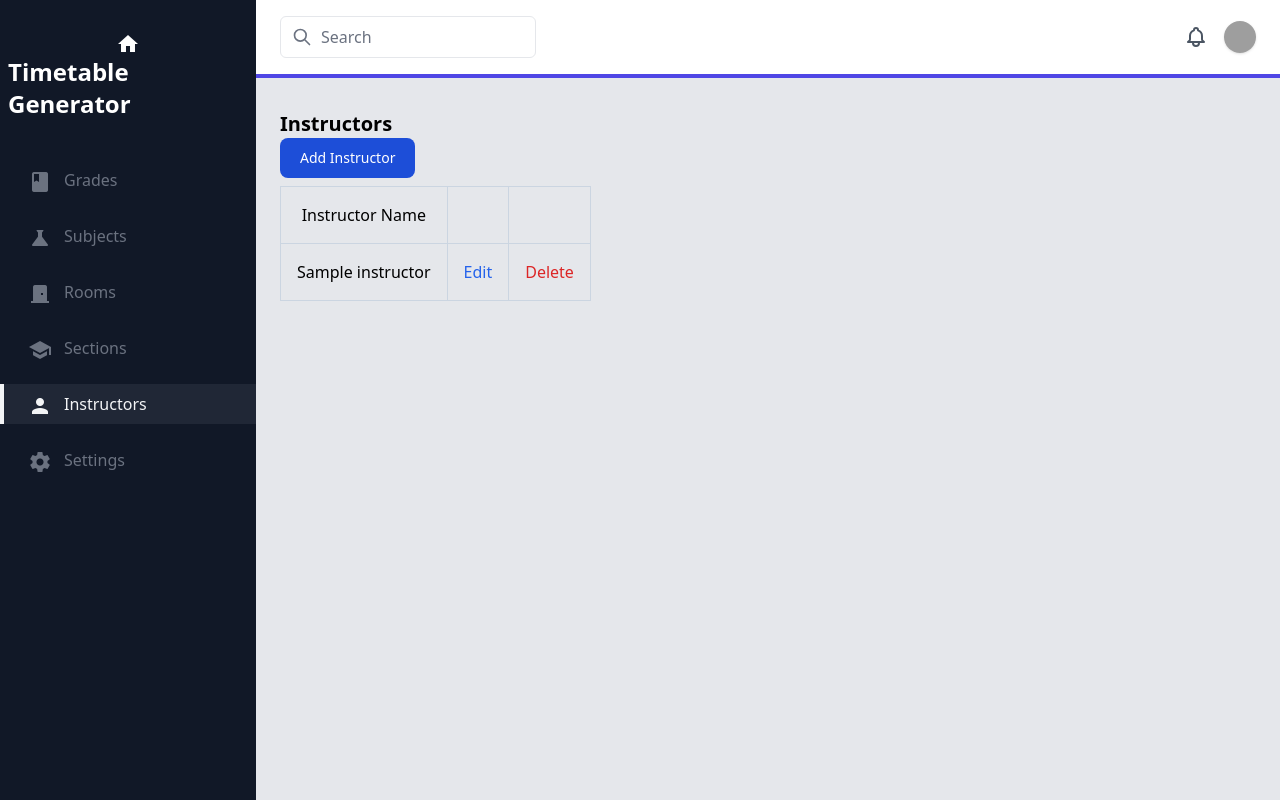
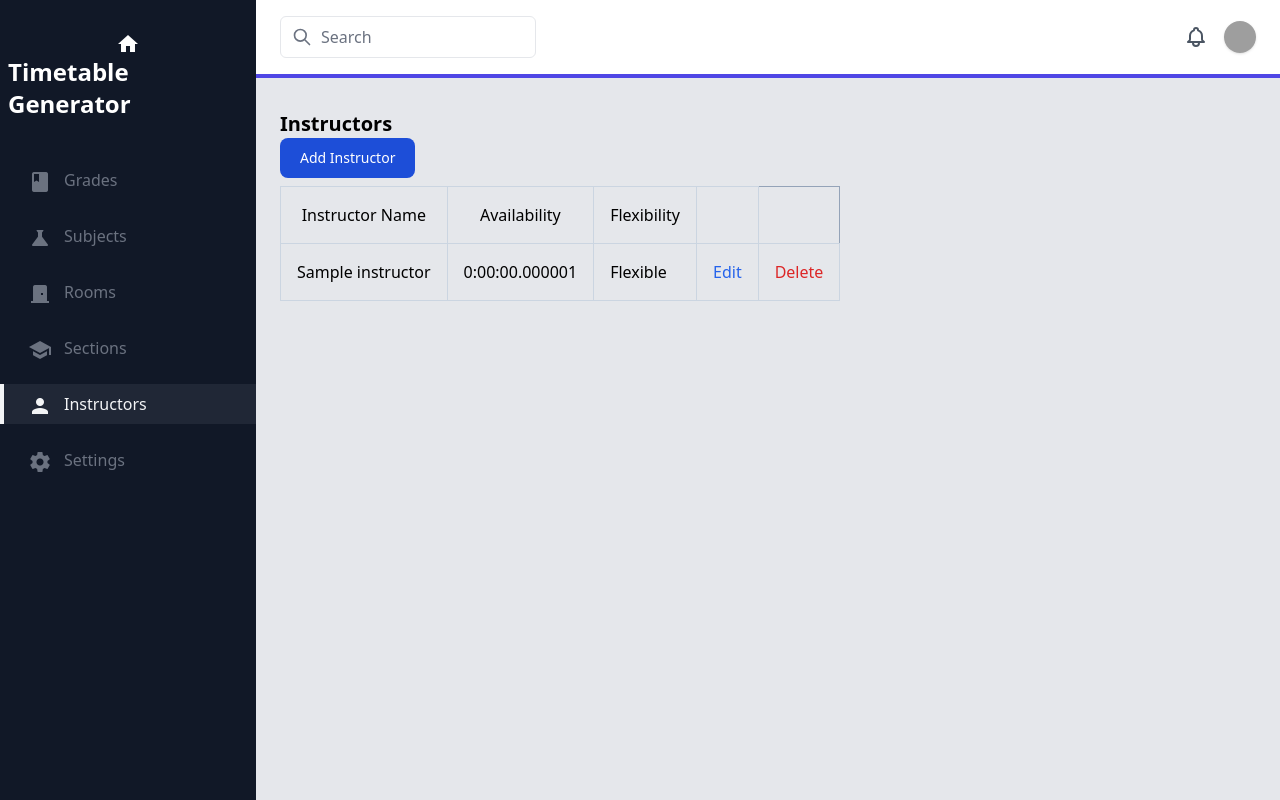
Before and after one commit to nebiyuelias1/automated-timetable-generator, a Django app: page /instructors/ in a window 1280 px wide. Run offline with Django 3.2, Linux system fonts and the light colour scheme; tables that the repository leaves empty hold one stand-in row (values such as "Sample post"); style sheets or scripts are compiled from the project's sources; some libraries are stand-ins or nearby versions; grey boxes are pictures that could not be loaded.

Commit message:
Improve instructor form

```diff
--- a/timetable/models.py
+++ b/timetable/models.py
@@ -10,9 +10,23 @@ class Room(models.Model):
         return self.name
 
 class Instructor(models.Model):
+    FLEXIBLE = 'FL'
+    MORNING = 'MR'
+    AFTERNOON = 'AF'
+
+    FLEXIBILITY_OPTIONS = (
+        (FLEXIBLE, 'Flexible'),
+        (MORNING, 'Morning'),
+        (AFTERNOON, 'Afternoon')
+    )
+
     id = models.UUIDField(primary_key=True, default=uuid.uuid4, editable=False)
 
     name = models.CharField(max_length=500)
+
+    availability = models.DurationField()
+
+    flexibility = models.CharField(max_length=2, choices=FLEXIBILITY_OPTIONS, default=FLEXIBLE, null=False, blank=False)
 
     def __str__(self) -> str:
         return self.name
--- a/timetable/templates/timetable/instructor_list.html
+++ b/timetable/templates/timetable/instructor_list.html
@@ -13,7 +13,8 @@
     <thead>
         <tr>
             <th class="border border-slate-300 font-medium p-4">Instructor Name</th>
-            <th class="border border-slate-300 font-medium p-4"></th>
+            <th class="border border-slate-300 font-medium p-4">Availability</th>
+            <th class="border border-slate-300 font-medium p-4">Flexibility</th>
             <th class="border border-slate-300 font-medium p-4"></th>
         </tr>
     </thead>
@@ -21,6 +22,8 @@
         {% for instructor in object_list %}
             <tr>
                 <td class="border border-slate-300 p-4">{{instructor.name}}</td>
+                <td class="border border-slate-300 p-4">{{instructor.availability}}</td>
+                <td class="border border-slate-300 p-4">{{instructor.get_flexibility_display}}</td>
                 <td class="border border-slate-300 p-4">
                     <a class="text-blue-600 hover:underline" href="/instructors/edit/{{instructor.pk}}">Edit</a>
                 </td>
--- a/timetable/views.py
+++ b/timetable/views.py
@@ -3,7 +3,7 @@ from django.shortcuts import redirect, render
 from django.urls import reverse, reverse_lazy
 from django.views.generic.edit import DeleteView, CreateView, UpdateView
 from django.views.generic import ListView
-from timetable.forms import BreakForm, GradeForm, SectionForm, SettingForm, SubjectForm
+from timetable.forms import BreakForm, GradeForm, InstructorForm, SectionForm, SettingForm, SubjectForm
 
 from timetable.models import Grade, Setting, Subject, Instructor, Room, Section, Break
 from timetable.utils import get_duration_in_seconds
@@ -249,7 +249,7 @@ class InstructorListView(ListView):
 
 class InstructorCreateView(CreateView):
     model = Instructor
-    fields = ['name']
+    form_class = InstructorForm
 
     def get_success_url(self):
         return reverse('instructors')
@@ -262,7 +262,7 @@ class InstructorDeleteView(DeleteView):
 
 class InstructorUpdateView(UpdateView):
     model = Instructor
-    fields = ['name']
+    form_class = InstructorForm
     template_name_suffix = '_form'
 
     def get_success_url(self):
```
Also changed, not shown: timetable/forms.py (+15 -2 lines), timetable/migrations/0001_initial.py.
